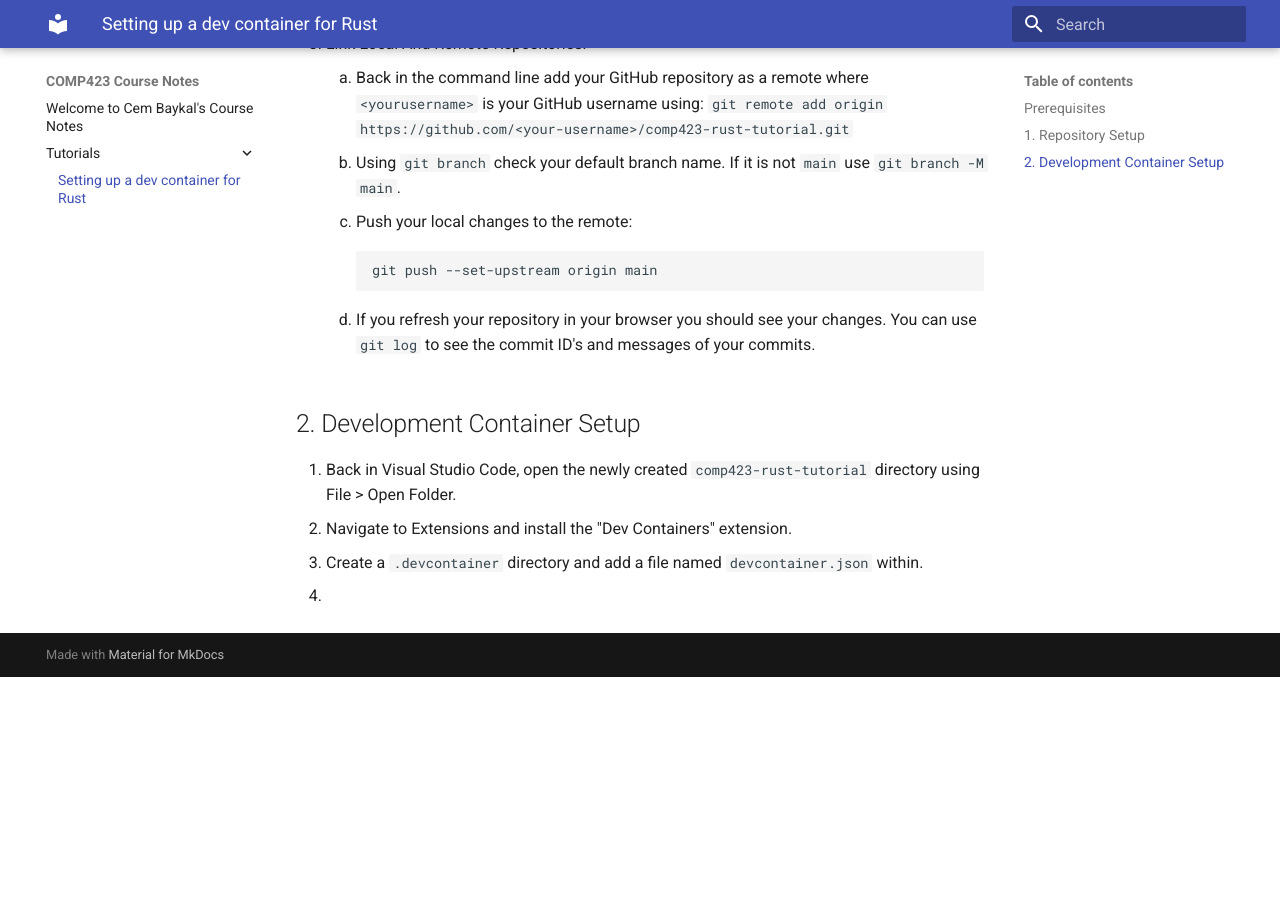
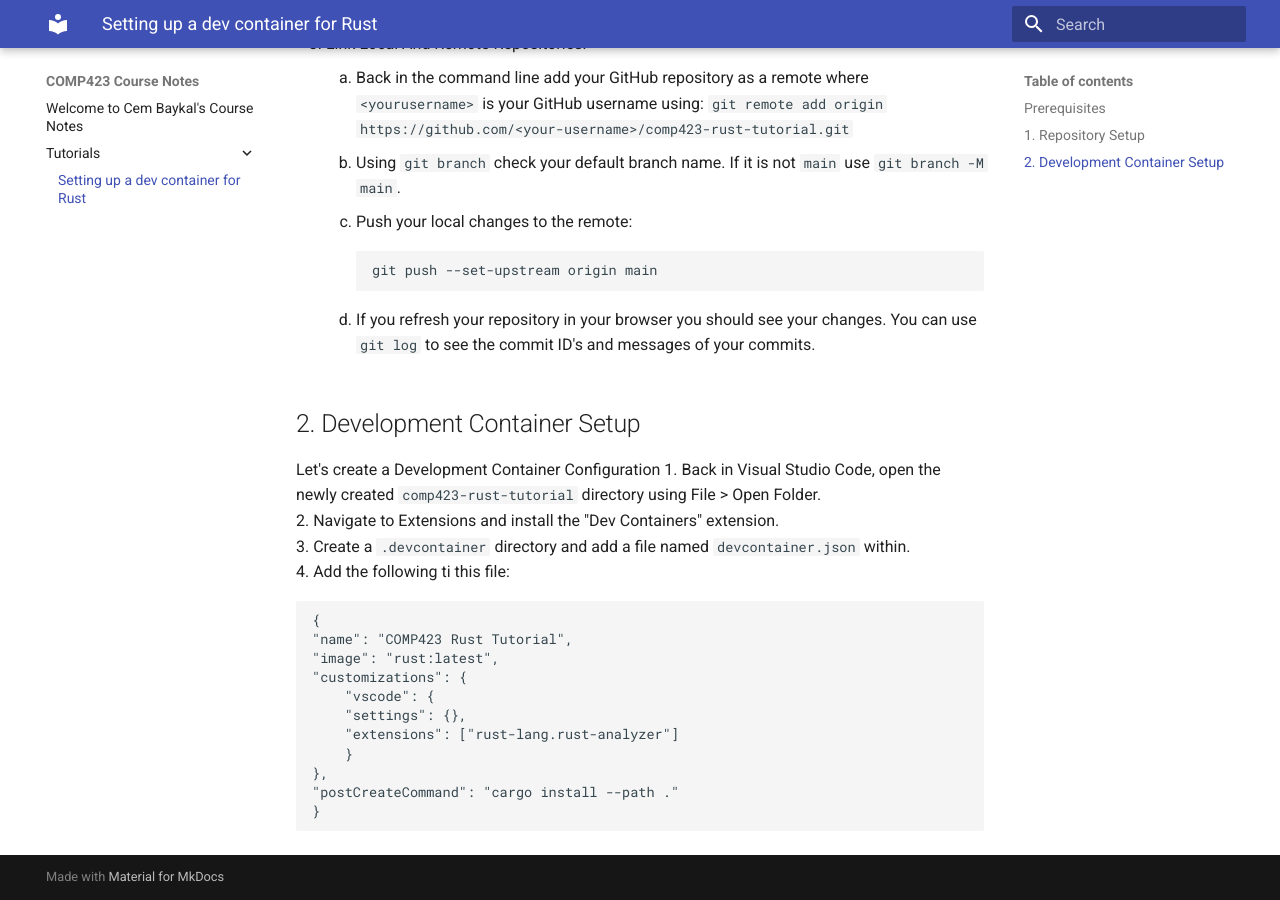
Before and after one commit to baykalcem/comp423-course-notes, an MkDocs documentation site: the page built from docs/tutorials/rust-setup.md, in a window 1280 px wide and 900 px high, scrolled down 1304 px. Built offline with MkDocs 1.6.1 and Material for MkDocs 9.7.7, drawn with Linux system fonts in a browser that asks for light colours; before the commit the page ends 1981 px from its top, so only the background shows below that.

Commit message:
Dev Container Setup Instructions

````diff
--- a/docs/tutorials/rust-setup.md
+++ b/docs/tutorials/rust-setup.md
@@ -49,7 +49,21 @@
     ```
     4. If you refresh your repository in your browser you should see your changes. You can use ```git log``` to see the commit ID's and messages of your commits.
 ## 2. Development Container Setup
-1. Back in Visual Studio Code, open the newly created ```comp423-rust-tutorial``` directory using File > Open Folder.
-2. Navigate to Extensions and install the "Dev Containers" extension.
-3. Create a ```.devcontainer``` directory and add a file named ```devcontainer.json``` within.
-4.
+Let's create a Development Container Configuration
+1. Back in Visual Studio Code, open the newly created ```comp423-rust-tutorial``` directory using File > Open Folder. <br>
+2. Navigate to Extensions and install the "Dev Containers" extension. <br>
+3. Create a ```.devcontainer``` directory and add a file named ```devcontainer.json``` within. <br>
+4. Add the following ti this file: <br>
+```
+{
+"name": "COMP423 Rust Tutorial",
+"image": "rust:latest",
+"customizations": {
+    "vscode": {
+    "settings": {},
+    "extensions": ["rust-lang.rust-analyzer"]
+    }
+},
+"postCreateCommand": "cargo install --path ."
+}
+```
````
